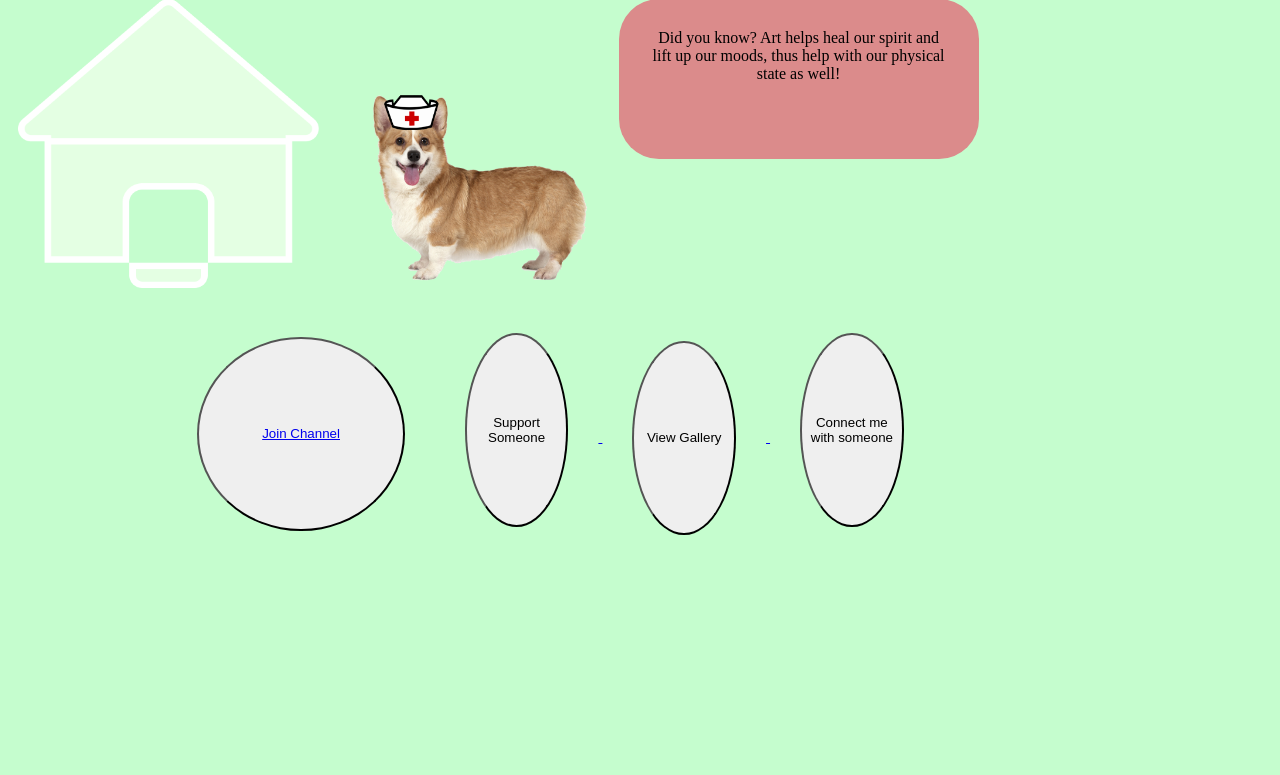
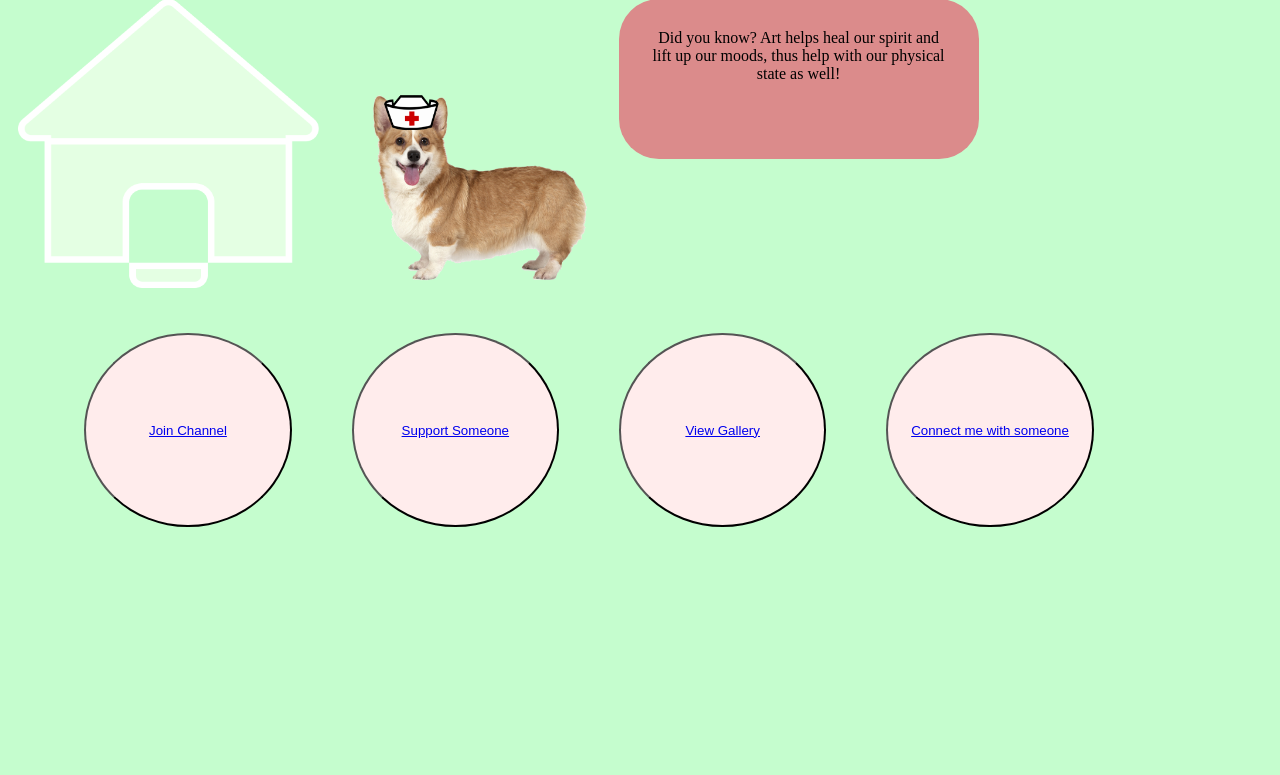
Before and after one commit to aminsshahab/cs160-final-project, a Django app: template app/draw/templates/draw/homepage.html in a window 1280 px wide; the page is wider, and only the part inside the window is pictured. Shown: the part 19-794 px from the top of that part. Run offline with Django 3.2, Linux system fonts and the light colour scheme; the template is opened without the code that fills it, so the values that code supplies are empty.

Commit message:
add connect and gallery page

```diff
--- a/app/draw/templates/draw/homepage.html
+++ b/app/draw/templates/draw/homepage.html
@@ -36,6 +36,7 @@
 		width: 18%;
 		height: 194px;
 		margin: 30px;
+		background: #FFECEC;
 	}
 
 	.speech-bubble {
@@ -77,16 +78,16 @@
 	</div>
 
 	<div class="container">
-		<button class="navigate" id="joinchannel"><a href="index.html">
+		<button class="navigate"><a href="index.html">
 			Join Channel
 		</button>
-		<button class="navigate" id="support">
+		<button class="navigate"><a href="support.html">
 			Support Someone
 		</button>
-		<button class="navigate" id="viewgallery">
+		<button class="navigate"><a href="gallery.html">
 			View Gallery
 		</button>
-		<button class="navigate" id="connect">
+		<button class="navigate"><a href="connect.html">
 			Connect me with someone
 		</button>
 	</div>
--- a/app/draw/templates/draw/index.html
+++ b/app/draw/templates/draw/index.html
@@ -309,7 +309,7 @@
         users[data.user] = new paper.Path();
       };
 
-      if (url == "http://p3-websockets-edrees-g-edreesgul815250.codeanyapp.com/draw/?size=large") {
+      if (url == "http://0.0.0.0:8000/draw/") {
         users[data.user].strokeColor = data.color;
         users[data.user].strokeWidth = 10;
         var point = new paper.Point(data.pathData);
```
Also changed, not shown: app/draw/templates/draw/connect.html (added), app/draw/templates/draw/gallery.html (added).
